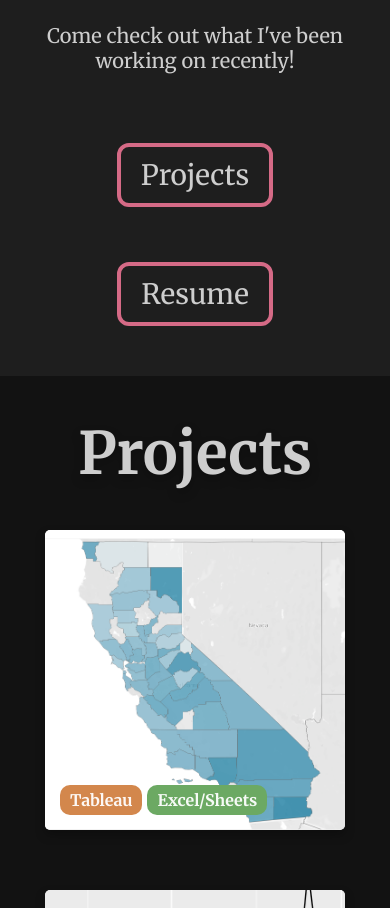
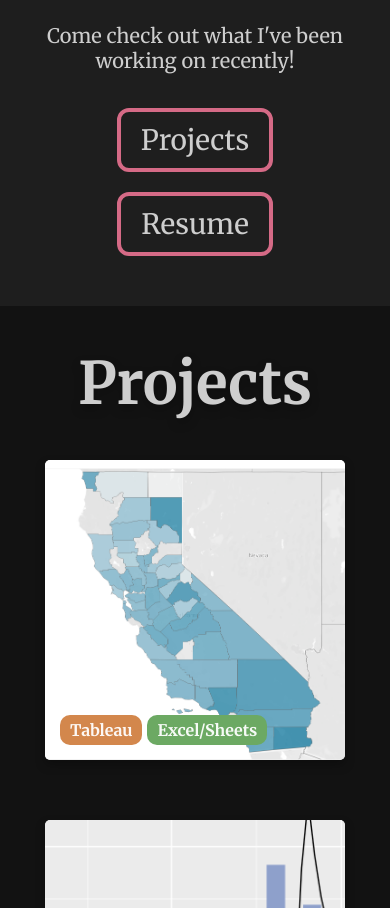
Before and after one commit to valerio-alan/Jane-Casto-Portfolio, a React (Vite) app: page / in a window 390 px wide. Shown: the part 1297-2205 px from the top of the page. Built offline with nearby package versions, Linux system fonts and the light colour scheme.

Commit message:
Mobile Spacing Fix

```diff
--- a/src/index.css
+++ b/src/index.css
@@ -390,6 +390,7 @@ header a {
 	width: -moz-fit-content;
 	width: fit-content;
 	gap: 2rem;
+	margin-top: 35px;
 }
 
 .intro-buttons div:hover,
@@ -398,10 +399,6 @@ header a {
 	background-color: var(--accent-color);
 	bottom: 5px;
 	transform: scale(105%);
-}
-
-.intro-buttons div {
-	margin: 35px 0 0 0;
 }
 
 .intro-buttons div,
@@ -446,7 +443,7 @@ header a {
 	}
 
 	.intro-buttons {
-		margin: 0 auto;
+		margin-inline: auto;
 	}
 }
 
@@ -486,7 +483,6 @@ header a {
 	}
 
 	.intro-buttons {
-		margin: 35px auto 0;
 		flex-wrap: wrap;
 		align-items: center;
 		justify-content: center;
```
